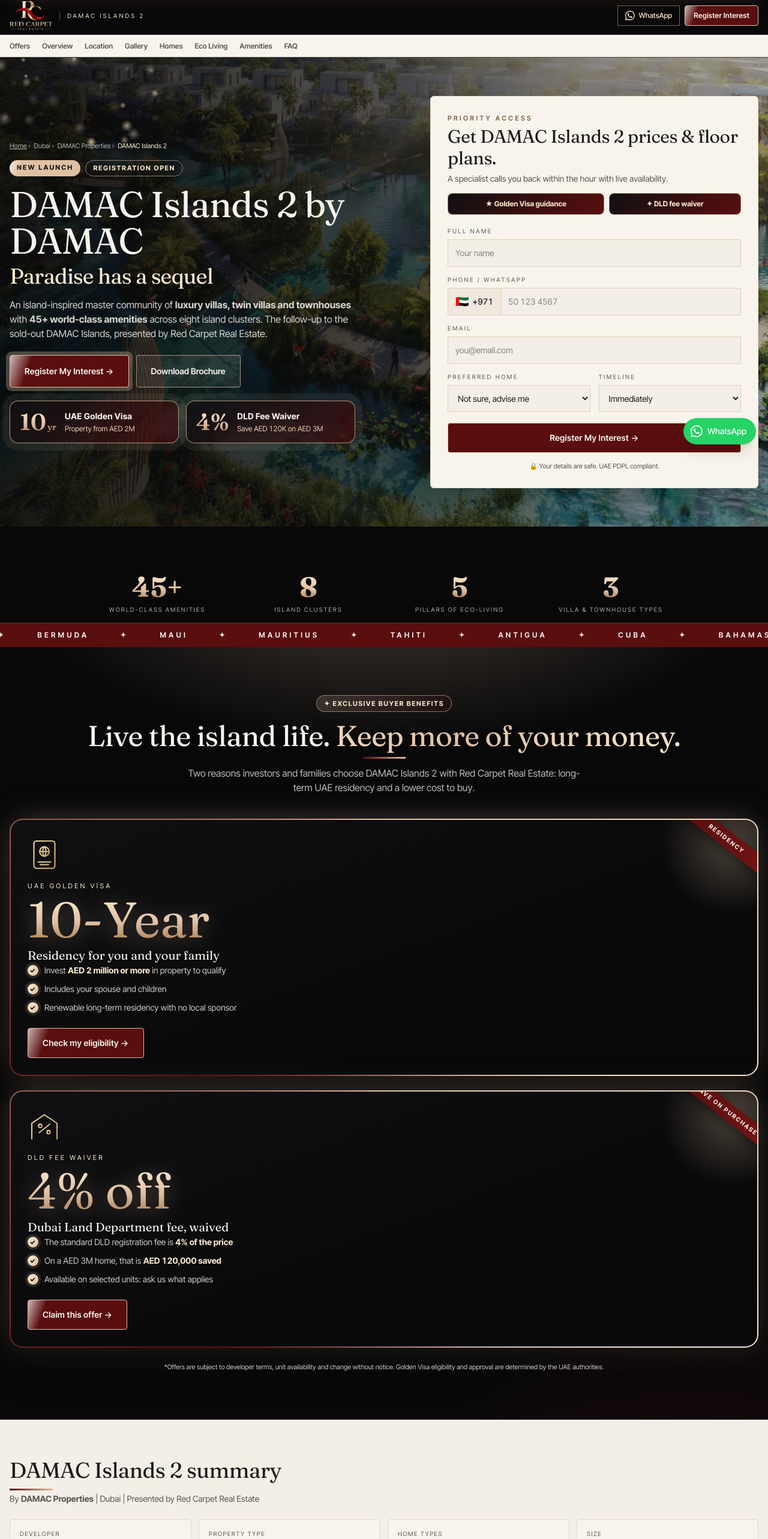
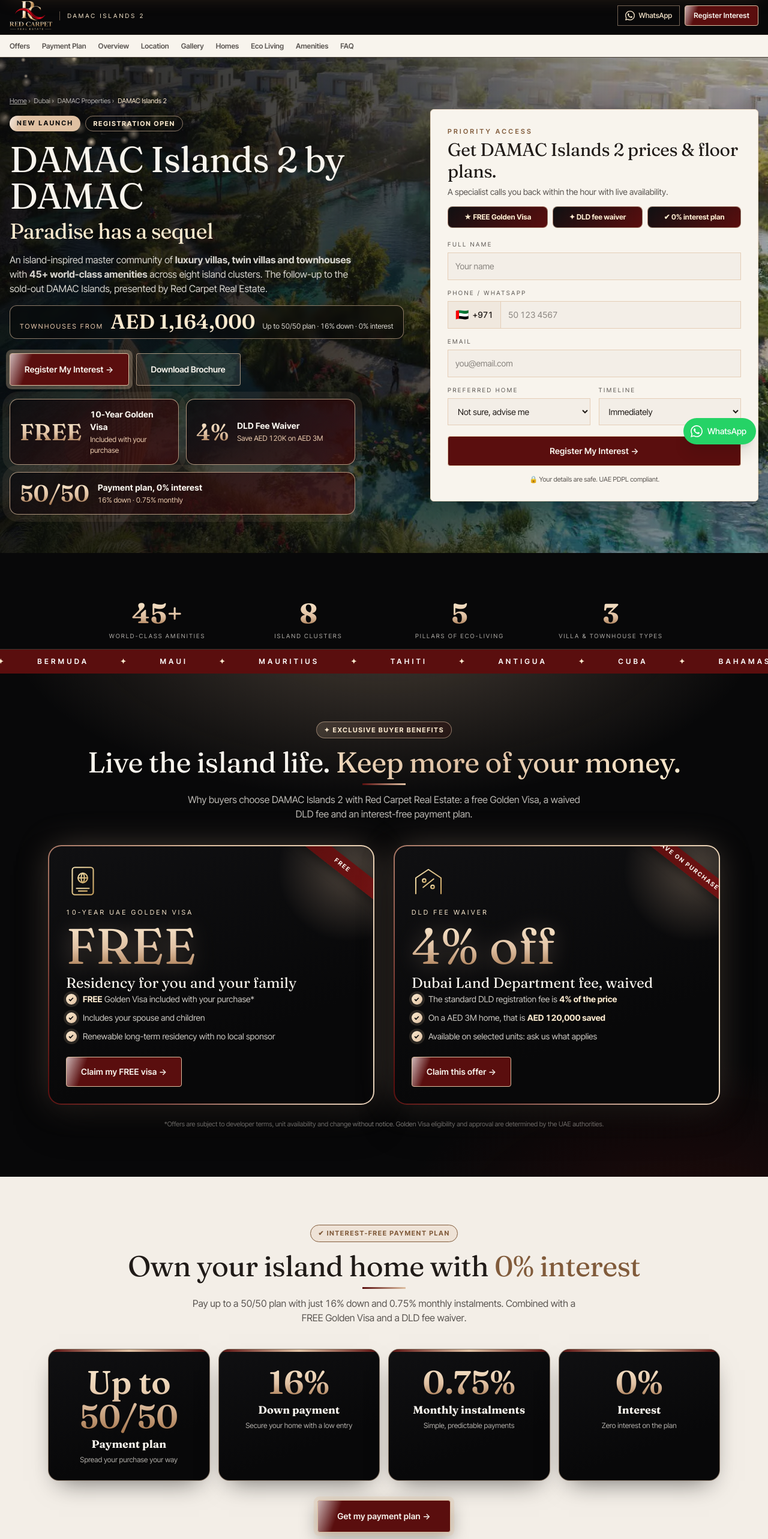
Before and after one commit to engriqbalsaid/damac-islands-2-next, a Next.js app: page / in a window 1280 px wide. Shown: the part 39-2605 px from the top of the page at 60% size. Built offline with nearby package versions, Linux system fonts and the light colour scheme; no server answers.

Commit message:
Add contact details, townhouse prices, payment plan section and FREE Golden Visa; fix offers layout
Co-Authored-By: Claude Sonnet 5.5 <noreply@anthropic.com>

```diff
--- a/app/page.tsx
+++ b/app/page.tsx
@@ -3,7 +3,7 @@ import Gallery from "@/components/Gallery";
 import { LeadProvider } from "@/components/Lead";
 import Location from "@/components/Location";
 import {
-  Amenities, Closing, EcoLiving, Faq, FloatingBar, Footer, Header, Hero, Homes, Offers, Overview, StatsBand,
+  Amenities, Closing, EcoLiving, Faq, FloatingBar, Footer, Header, Hero, Homes, Offers, Overview, PaymentPlan, StatsBand,
 } from "@/components/Sections";
 
 export default function Page() {
@@ -15,6 +15,7 @@ export default function Page() {
         <Hero />
         <StatsBand />
         <Offers />
+        <PaymentPlan />
         <Overview />
         <Location />
         <Gallery />
--- a/components/Lead.tsx
+++ b/components/Lead.tsx
@@ -129,7 +129,7 @@ export function LeadProvider({ children }: { children: ReactNode }) {
           <p className="text-[11px] tracking-[0.3em] uppercase text-accent font-semibold">Priority access</p>
           <h2 id="modal-title" className="font-display text-2xl md:text-3xl mt-1 text-primary">{opts.title ?? DEFAULT_TITLE}</h2>
           <p className="text-sm text-muted-foreground mt-1.5">A specialist calls you back within the hour with live availability.</p>
-          <div className="rc-banner"><span>★ Golden Visa guidance</span><span>✦ DLD fee waiver</span></div>
+          <div className="rc-banner"><span>★ FREE Golden Visa</span><span>✦ DLD fee waiver</span><span>✔ 0% interest plan</span></div>
           {open && <LeadForm idPrefix="md" home={opts.home} onDone={close} notify={notify} />}
         </div>
       </div>
--- a/components/Sections.tsx
+++ b/components/Sections.tsx
@@ -1,5 +1,5 @@
 import {
-  BRAND, PROJECT, amenities, faqs, homes, islands, navItems, pillars, stats, summaryItems, whatsappHref,
+  BRAND, CONTACT_EMAIL, PLAN, PROJECT, WHATSAPP_DISPLAY, amenities, faqs, homes, islands, navItems, pillars, stats, summaryItems, whatsappHref,
 } from "@/lib/data";
 import { CtaButton, HeroLeadForm } from "./Lead";
 
@@ -24,7 +24,7 @@ function WaLink({ className, label, size, children }: { className: string; label
 export function Header() {
   return (
     <header className="sticky top-0 z-40 bg-ink text-primary-foreground border-b border-gold/30">
-      <a href="#offers" className="rc-topbar"><b>★ 10-Year UAE Golden Visa</b><span>|</span><b>✦ 4% DLD Fee Waiver</b><span className="hidden sm:inline">|</span><u className="hidden sm:inline">See how to qualify →</u></a>
+      <a href="#offers" className="rc-topbar"><b>★ FREE Golden Visa</b><span>|</span><b>✦ DLD Fee Waiver</b><span>|</span><b>0% Interest · Up to 50/50 Plan</b><u className="hidden md:inline"> See offers →</u></a>
       <div className="mx-auto max-w-7xl px-4 h-16 flex items-center justify-between gap-3">
         <a className="flex items-center gap-3 min-w-0" href="#top">
           {/* eslint-disable-next-line @next/next/no-img-element */}
@@ -69,20 +69,22 @@ export function Hero() {
           <p className="answer mt-4 text-sm sm:text-base text-primary-foreground/85 max-w-xl">
             An island-inspired master community of <b>luxury villas, twin villas and townhouses</b> with <b>45+ world-class amenities</b> across eight island clusters. The follow-up to the sold-out DAMAC Islands, presented by {BRAND}.
           </p>
+          <p className="rc-pricetag"><small>Townhouses from</small> <b>AED 1,164,000</b> <i>Up to {PLAN.split} plan · {PLAN.down} down · {PLAN.interest} interest</i></p>
           <div className="mt-6 flex flex-wrap gap-3">
             <CtaButton className="btn-primary rc-shine rc-glow px-6 py-4 text-sm">Register My Interest →</CtaButton>
             <CtaButton title={`Download the ${PROJECT} brochure`} className="btn-ghost px-6 py-4 text-sm">Download Brochure</CtaButton>
           </div>
           <div className="rc-heroofers">
-            <a href="#offers" className="rc-heroofer"><span className="num">10<small>yr</small></span><span><b>UAE Golden Visa</b><em>Property from AED 2M</em></span></a>
+            <a href="#offers" className="rc-heroofer"><span className="num">FREE</span><span><b>10-Year Golden Visa</b><em>Included with your purchase</em></span></a>
             <a href="#offers" className="rc-heroofer"><span className="num">4%</span><span><b>DLD Fee Waiver</b><em>Save AED 120K on AED 3M</em></span></a>
+            <a href="#payment-plan" className="rc-heroofer"><span className="num">{PLAN.split}</span><span><b>Payment plan, {PLAN.interest} interest</b><em>{PLAN.down} down · {PLAN.monthly} monthly</em></span></a>
           </div>
         </div>
         <div id="lead" className="rounded-xl bg-card text-card-foreground shadow-2xl border border-border p-5 md:p-7 scroll-mt-32">
           <p className="text-[11px] tracking-[0.3em] uppercase text-accent font-semibold">Priority access</p>
           <h2 className="font-display text-2xl md:text-3xl mt-1 text-primary">Get {PROJECT} prices &amp; floor plans.</h2>
           <p className="text-sm text-muted-foreground mt-1.5">A specialist calls you back within the hour with live availability.</p>
-          <div className="rc-banner"><span>★ Golden Visa guidance</span><span>✦ DLD fee waiver</span></div>
+          <div className="rc-banner"><span>★ FREE Golden Visa</span><span>✦ DLD fee waiver</span><span>✔ 0% interest plan</span></div>
           <HeroLeadForm />
         </div>
       </div>
@@ -137,22 +139,22 @@ export function Offers() {
         <div className="text-center">
           <span className="rc-chip">✦ Exclusive buyer benefits</span>
           <h2 className="rc-bar font-display text-3xl md:text-5xl mt-4">Live the island life. <span className="rc-goldtext">Keep more of your money.</span></h2>
-          <p className="mt-3 text-sm md:text-base text-primary-foreground/75 max-w-2xl mx-auto">Two reasons investors and families choose {PROJECT} with {BRAND}: long-term UAE residency and a lower cost to buy.</p>
+          <p className="mt-3 text-sm md:text-base text-primary-foreground/75 max-w-2xl mx-auto">Why buyers choose {PROJECT} with {BRAND}: a free Golden Visa, a waived DLD fee and an interest-free payment plan.</p>
         </div>
         <div className="mt-10 grid md:grid-cols-2 gap-6 md:gap-8">
           <article className="rc-offer rc-r">
             <div className="rc-offer-in">
-              <span className="rc-ribbon">Residency</span>
+              <span className="rc-ribbon">FREE</span>
               <OfferIcon kind="visa" />
-              <p className="mt-4 text-[11px] tracking-[0.3em] uppercase text-gold-soft">UAE Golden Visa</p>
-              <div className="rc-big"><span data-count="10">10</span>-Year</div>
+              <p className="mt-4 text-[11px] tracking-[0.3em] uppercase text-gold-soft">10-Year UAE Golden Visa</p>
+              <div className="rc-big">FREE</div>
               <p className="font-display text-xl md:text-2xl mt-1">Residency for you and your family</p>
               <ul className="rc-ticks mt-5">
-                <li>Invest <b>AED 2 million or more</b> in property to qualify</li>
+                <li><b>FREE</b> Golden Visa included with your purchase*</li>
                 <li>Includes your spouse and children</li>
                 <li>Renewable long-term residency with no local sponsor</li>
               </ul>
-              <CtaButton title="Check my Golden Visa eligibility" className="btn-primary rc-shine mt-6 px-6 py-3.5 text-sm">Check my eligibility →</CtaButton>
+              <CtaButton title="Claim my FREE Golden Visa" className="btn-primary rc-shine mt-6 px-6 py-3.5 text-sm">Claim my FREE visa →</CtaButton>
             </div>
           </article>
           <article className="rc-offer rc-r">
@@ -172,6 +174,39 @@ export function Offers() {
           </article>
         </div>
         <p className="mt-6 text-center text-[11px] text-primary-foreground/50 max-w-3xl mx-auto">*Offers are subject to developer terms, unit availability and change without notice. Golden Visa eligibility and approval are determined by the UAE authorities.</p>
+      </div>
+    </section>
+  );
+}
+
+export function PaymentPlan() {
+  const items: [string, string, string][] = [
+    [`Up to ${PLAN.split}`, "Payment plan", "Spread your purchase your way"],
+    [PLAN.down, "Down payment", "Secure your home with a low entry"],
+    [PLAN.monthly, "Monthly instalments", "Simple, predictable payments"],
+    [PLAN.interest, "Interest", "Zero interest on the plan"],
+  ];
+  return (
+    <section id="payment-plan" className="scroll-mt-28 py-14 md:py-20">
+      <div className="mx-auto max-w-6xl px-4">
+        <div className="text-center">
+          <span className="rc-chip rc-chip-dark">✔ Interest-free payment plan</span>
+          <h2 className="rc-bar font-display text-3xl md:text-5xl mt-4 text-primary">Own your island home with <span className="rc-bronze">{PLAN.interest} interest</span></h2>
+          <p className="mt-3 text-sm md:text-base text-muted-foreground max-w-2xl mx-auto">Pay up to a {PLAN.split} plan with just {PLAN.down} down and {PLAN.monthly} monthly instalments. Combined with a FREE Golden Visa and a DLD fee waiver.</p>
+        </div>
+        <div className="rc-plan-grid mt-10">
+          {items.map(([big, label, sub]) => (
+            <div key={label} className="rc-plan-card rc-r">
+              <div className="rc-plan-big">{big}</div>
+              <b className="font-display text-lg block mt-1">{label}</b>
+              <p className="text-xs text-primary-foreground/70 mt-1">{sub}</p>
+            </div>
+          ))}
+        </div>
+        <div className="mt-8 text-center">
+          <CtaButton title="Get my payment plan" className="btn-primary rc-shine rc-glow px-8 py-4 text-sm">Get my payment plan →</CtaButton>
+          <p className="mt-4 text-[11px] text-muted-foreground max-w-2xl mx-auto">*Payment plan available on selected units and subject to developer approval, availability and change. Ask a specialist for the exact schedule.</p>
+        </div>
       </div>
     </section>
   );
@@ -204,8 +239,8 @@ export function Overview() {
               <img src="/img/masterplan.webp" alt={`Aerial view of the ${PROJECT} master community`} loading="lazy" className="h-full w-full object-cover" />
             </div>
             <div className="p-5">
-              <b className="font-display text-xl text-primary">Pricing &amp; payment plan on request</b>
-              <p className="text-sm text-muted-foreground mt-1">Speak to a {BRAND} specialist for live availability, prices and the latest payment plan.</p>
+              <b className="font-display text-xl text-primary">Townhouses from AED 1,164,000</b>
+              <p className="text-sm text-muted-foreground mt-1">Up to {PLAN.split} payment plan, {PLAN.down} down payment, {PLAN.interest} interest. Villa and twin villa prices on request.</p>
               <CtaButton className="btn-primary mt-4 px-6 py-3.5 text-sm">Request Prices →</CtaButton>
             </div>
           </div>
@@ -229,12 +264,16 @@ export function Homes() {
               <b className="font-display text-xl">{h.name}</b>
               <p className="text-xs text-gold-soft mt-1 tracking-wide">{h.code}</p>
               <p className="text-xs text-primary-foreground/70 mt-2">{h.sqft} · {h.sqm}</p>
-              <div className="mt-4 text-gold-soft font-semibold">Price on request</div>
+              {h.price ? (
+                <div className="mt-4"><div className="font-display text-2xl text-gold-soft">AED {h.price.toLocaleString("en-US")}</div><div className="text-[11px] text-primary-foreground/70 mt-1">Up to {PLAN.split} plan · {PLAN.down} down · {PLAN.interest} interest</div></div>
+              ) : (
+                <div className="mt-4 text-gold-soft font-semibold">Price on request</div>
+              )}
               <CtaButton title={`Get the ${h.name} floor plan`} home={h.option} className="btn-ghost mt-4 px-5 py-2.5 text-xs">Get Floor Plan</CtaButton>
             </div>
           ))}
         </div>
-        <p className="mt-4 text-[11px] text-primary-foreground/60">Saleable areas as stated in the developer’s brochure. Floor plans open in the brochure PDF.</p>
+        <p className="mt-4 text-[11px] text-primary-foreground/60">Prices in AED, subject to change and availability. Saleable areas as stated in the developer’s brochure.</p>
       </div>
     </section>
   );
@@ -315,6 +354,7 @@ export function Closing() {
       <div className="mt-6 flex flex-wrap gap-3 justify-center">
         <CtaButton className="btn-primary rc-shine rc-glow px-7 py-4 text-sm">Register My Interest →</CtaButton>
         <WaLink className="rounded-md border border-primary-foreground/40 px-6 py-4 text-sm inline-flex items-center justify-center gap-2"> WhatsApp us</WaLink>
+        <a href={`mailto:${CONTACT_EMAIL}`} className="btn-ghost px-6 py-4 text-sm">✉ {CONTACT_EMAIL}</a>
       </div>
     </section>
   );
@@ -325,6 +365,7 @@ export function Footer() {
     <footer className="rc-footer border-t border-primary-foreground/10 py-8 text-center text-[11px] px-4">
       {/* eslint-disable-next-line @next/next/no-img-element */}
       <img src="/img/logo.png" alt={BRAND} className="h-14 w-auto mx-auto mb-4" />
+      <p className="mb-3 text-sm"><a className="underline" href={`mailto:${CONTACT_EMAIL}`}>{CONTACT_EMAIL}</a> <span className="mx-2">·</span> <a className="underline" href={whatsappHref()} target="_blank" rel="noreferrer">WhatsApp {WHATSAPP_DISPLAY}</a></p>
       <p>{BRAND}, Dubai. Prices, availability and payment plans are set by DAMAC Properties and change with each release. Images are artist’s impressions; finishes, furniture and specifications are subject to change.</p>
     </footer>
   );
--- a/lib/data.ts
+++ b/lib/data.ts
@@ -1,7 +1,13 @@
 export const BRAND = "Red Carpet Real Estate";
 export const PROJECT = "DAMAC Islands 2";
 export const BROCHURE = "/damac-islands-2-brochure.pdf";
-export const WHATSAPP_NUMBER = process.env.NEXT_PUBLIC_WHATSAPP_NUMBER ?? "";
+export const WHATSAPP_NUMBER = process.env.NEXT_PUBLIC_WHATSAPP_NUMBER || "971501464684";
+export const WHATSAPP_DISPLAY = "+971 50 146 4684";
+export const CONTACT_EMAIL = "info@redcarpetrealestate.ae";
+
+// Payment plan highlighted across the page (change here to update everywhere)
+export const PLAN = { split: "50/50", down: "16%", monthly: "0.75%", interest: "0%" };
+export const CURRENCY = "AED";
 export const WHATSAPP_MESSAGE = "Hi, I'd like to register my interest in DAMAC Islands 2.";
 
 export function whatsappHref(): string {
@@ -12,6 +18,7 @@ export function whatsappHref(): string {
 
 export const navItems = [
   ["offers", "Offers"],
+  ["payment-plan", "Payment Plan"],
   ["overview", "Overview"],
   ["location", "Location"],
   ["gallery", "Gallery"],
@@ -38,7 +45,7 @@ export const summaryItems: [string, string][] = [
   ["Bedrooms", "4 – 6 BR"],
   ["Island clusters", "8 themed clusters"],
   ["Amenities", "45+ world-class"],
-  ["Pricing & plan", "On request"],
+  ["Townhouses from", "AED 1,164,000"],
 ];
 
 export const stats: [number, string, string][] = [
@@ -80,13 +87,13 @@ export const gallery: GalleryItem[] = [
 export const galleryCats = ["All", "Exterior", "Interiors", "Amenities"] as const;
 export const GALLERY_LIMIT = 8;
 
-export type Home = { name: string; code: string; sqft: string; sqm: string; page: number; option: string };
+export type Home = { name: string; code: string; sqft: string; sqm: string; page: number; option: string; price?: number };
 export const homes: Home[] = [
   { name: "Luxury Villa", code: "DS-V45 · 6 BR + maid", sqft: "6,276 sq.ft", sqm: "583.09 sq.m", page: 73, option: "Luxury Villa (6 BR + maid)" },
   { name: "Twin Villa", code: "DSTW · 5 BR + maid", sqft: "3,492 sq.ft", sqm: "324.44 sq.m", page: 75, option: "Twin Villa (5 BR + maid)" },
-  { name: "Townhouse · End unit", code: "DSTH-E · 5 BR + maid", sqft: "3,158 sq.ft", sqm: "293.41 sq.m", page: 77, option: "Townhouse (5 BR + maid)" },
-  { name: "Townhouse · Mid unit", code: "DSTH-M2 · 5 BR + maid", sqft: "2,829 sq.ft", sqm: "262.85 sq.m", page: 79, option: "Townhouse (5 BR + maid)" },
-  { name: "Townhouse · Mid unit", code: "DSTH-M1 · 4 BR", sqft: "2,186 sq.ft", sqm: "203.04 sq.m", page: 78, option: "Townhouse (4 BR)" },
+  { name: "Townhouse · 4 Bedroom", code: "DSTH-M1 · 4 BR · Middle", sqft: "2,186 sq.ft", sqm: "203.04 sq.m", page: 78, option: "Townhouse (4 BR)", price: 1164000 },
+  { name: "Townhouse · 5 Bedroom Middle", code: "DSTH-M2 · 5 BR + maid", sqft: "2,829 sq.ft", sqm: "262.85 sq.m", page: 79, option: "Townhouse (5 BR + maid)", price: 1382000 },
+  { name: "Townhouse · 5 Bedroom Corner", code: "DSTH-E · 5 BR + maid", sqft: "3,158 sq.ft", sqm: "293.41 sq.m", page: 77, option: "Townhouse (5 BR + maid)", price: 1537000 },
 ];
 
 // x/y are percentages of the brochure location map (993 x 702).
@@ -128,9 +135,10 @@ export const faqs: [string, string][] = [
   ["How big are the homes?", "Saleable areas range from 2,186 sq.ft (203.04 sq.m) for the 4 BR townhouse to 6,276 sq.ft (583.09 sq.m) for the 6 BR luxury villa."],
   ["What are the eight island clusters?", "Bahamas, Barbados, Bermuda, Maui, Mauritius, Tahiti, Antigua and Cuba. Each one brings the spirit of an island escape into the community."],
   ["How far is DAMAC Islands 2 from key places?", "Roughly 15 minutes to Sports City, Motor City and DAMAC Hills, 20 minutes to the Expo 2020 venue, 23 minutes to Al Maktoum International Airport, 25 minutes to Dubai Investment Park and the Burj area, 35 minutes to Burj Al Arab and 40 minutes to Dubai International Airport."],
-  ["What are the prices and payment plan?", "Prices and payment plans are released by DAMAC and can change by release. Register your interest and a Red Carpet specialist will send you the latest availability, prices and payment plan."],
+  ["What are the prices and payment plan?", "Townhouses start from AED 1,164,000 for the 4 bedroom, AED 1,382,000 for the 5 bedroom middle unit and AED 1,537,000 for the 5 bedroom corner unit. Twin villa and luxury villa prices are on request. Choose an interest-free plan of up to 50/50 with a 16% down payment and 0.75% monthly instalments. Prices and availability can change, so register your interest for the latest."],
   ["What finishes are used inside?", "The brochure shows porcelain slab flooring, brushed brass metalwork, walnut wood veneer and marble countertops. Finishes and furniture are illustrative and may change based on availability."],
-  ["Can I get a UAE Golden Visa by buying here?", "Property investors who buy a home worth AED 2 million or more can apply for the UAE 10-year Golden Visa for themselves and their family, subject to government eligibility and approval. A Red Carpet specialist will guide you through the process."],
+  ["Do I really get a FREE Golden Visa?", "Yes. Red Carpet Real Estate offers a FREE UAE Golden Visa with your purchase, for you and your family, subject to the terms of the offer and approval by the UAE authorities. A specialist will guide you through the process."],
+  ["How does the 50/50 payment plan work?", "You can spread your payments with up to a 50/50 plan: a 16% down payment, then 0.75% monthly instalments at 0% interest. Ask a Red Carpet specialist for the exact schedule on your chosen home."],
   ["Is the DLD registration fee waived?", "The Dubai Land Department (DLD) registration fee is normally 4% of the property price. A DLD fee waiver is offered on selected units, subject to developer terms and availability. Register your interest and we will confirm what applies to your home."],
   ["How do I register my interest?", "Fill in the form at the top of this page or message us on WhatsApp. A Red Carpet Real Estate specialist will call you back with floor plans and live availability."],
 ];
```
Also changed, not shown: app/globals.css, 2 other files (tests, documents, lock files or other folders).
